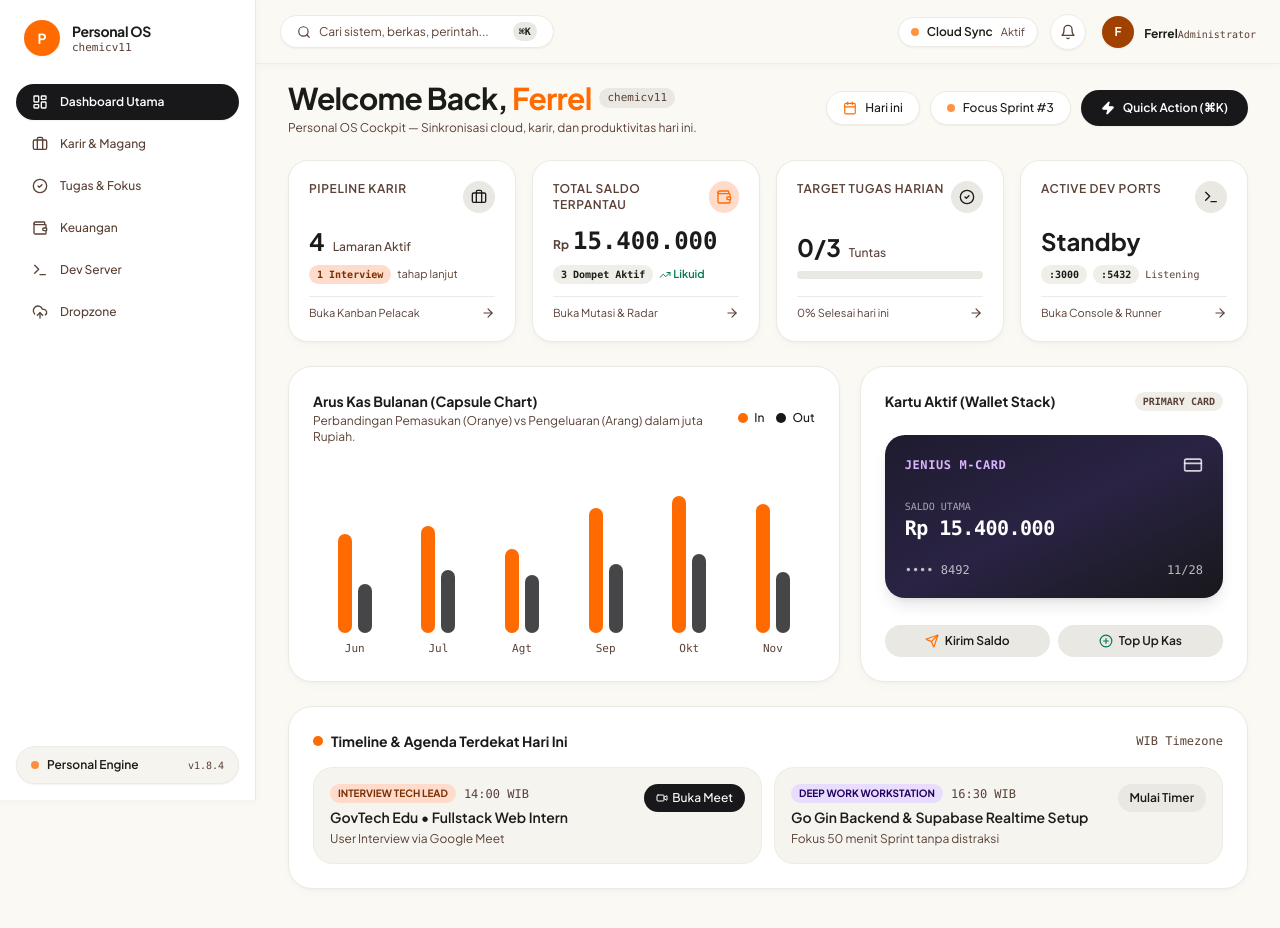
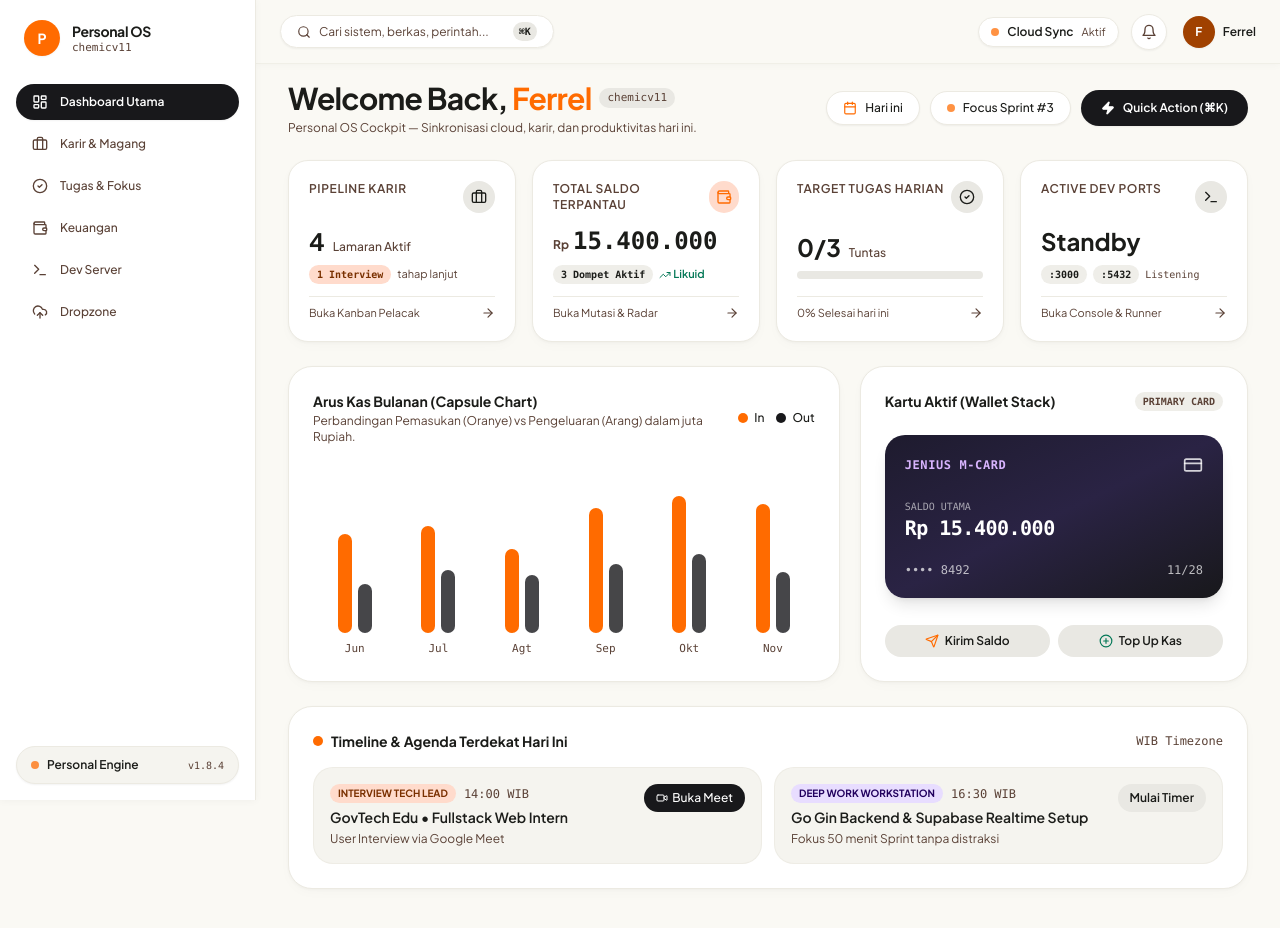
Before and after one commit to FerrelHD/chemicvll, a Next.js app: page / in a window 1280 px wide. Shown: the top 928 px of the page. Built offline with nearby package versions, Linux system fonts and the light colour scheme.

Commit message:
fix(ui): remove administrator label and polish profile avatar in header

```diff
--- a/src/components/layout/Header.tsx
+++ b/src/components/layout/Header.tsx
@@ -66,14 +66,13 @@ export function Header({ onOpenMobileMenu, onOpenCommandBar }: HeaderProps) {
         </button>
 
         {/* User Profile Avatar */}
-        <div className="flex items-center gap-2.5 pl-1">
+        <div className="flex items-center gap-2 pl-1">
           <div className="w-8 h-8 rounded-full bg-primary flex items-center justify-center text-white font-bold text-xs shadow-sm">
             F
           </div>
-          <div className="flex flex-col leading-tight hidden sm:block">
-            <span className="text-xs font-bold text-on-surface">Ferrel</span>
-            <span className="text-[10px] text-on-surface-variant font-mono">Administrator</span>
-          </div>
+          <span className="text-xs font-semibold text-on-surface hidden sm:inline">
+            Ferrel
+          </span>
         </div>
       </div>
     </header>
```
